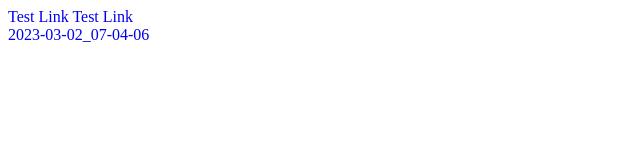
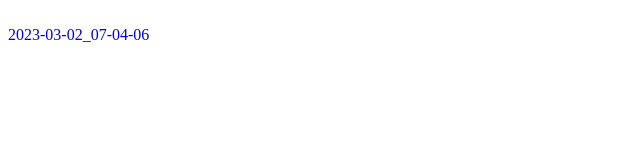
Before and after one commit to sourabhkadyan/robot-test, a plain HTML site: page index.html in a window 1280 px wide. Shown: the whole page, without its empty margins (0-640 px from the left). Drawn offline with Linux system fonts and the light colour scheme.

Commit message:
Update index.html

```diff
--- a/index.html
+++ b/index.html
@@ -1,4 +1 @@
-
-<a href='2023-03-02_06-35-15/dashboard.html' style='text-decoration:none;'>Test Link</a>
-<a href='2023-03-02_06-49-34/dashboard.html' style='text-decoration:none;'>Test Link</a>
 <br><a href='2023-03-02_07-04-06/dashboard.html' style='text-decoration:none;'>2023-03-02_07-04-06</a><br>
```
